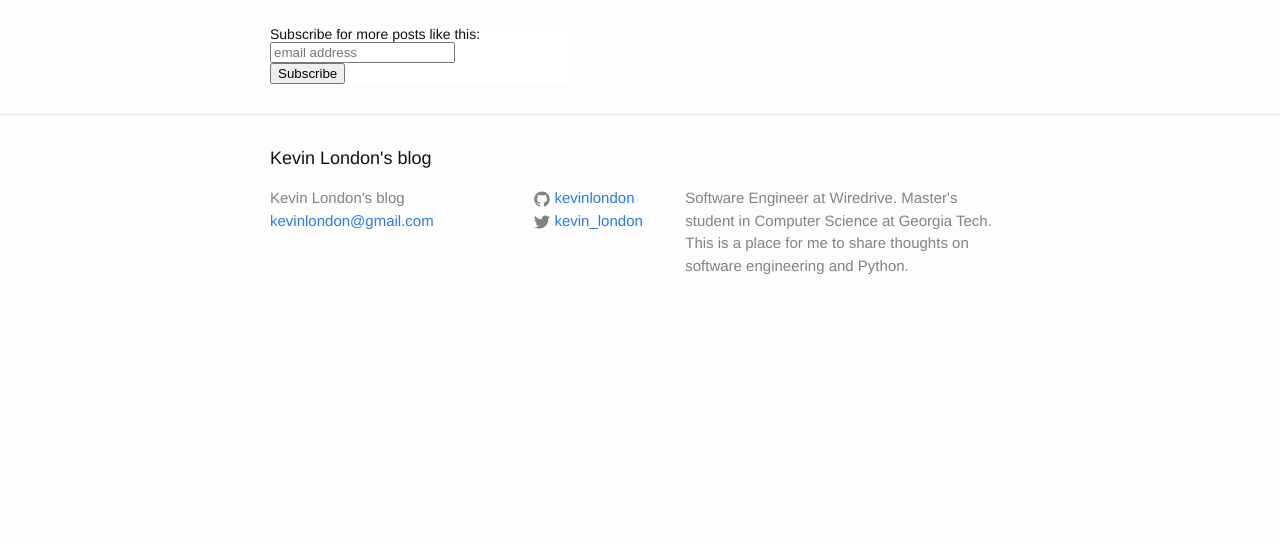
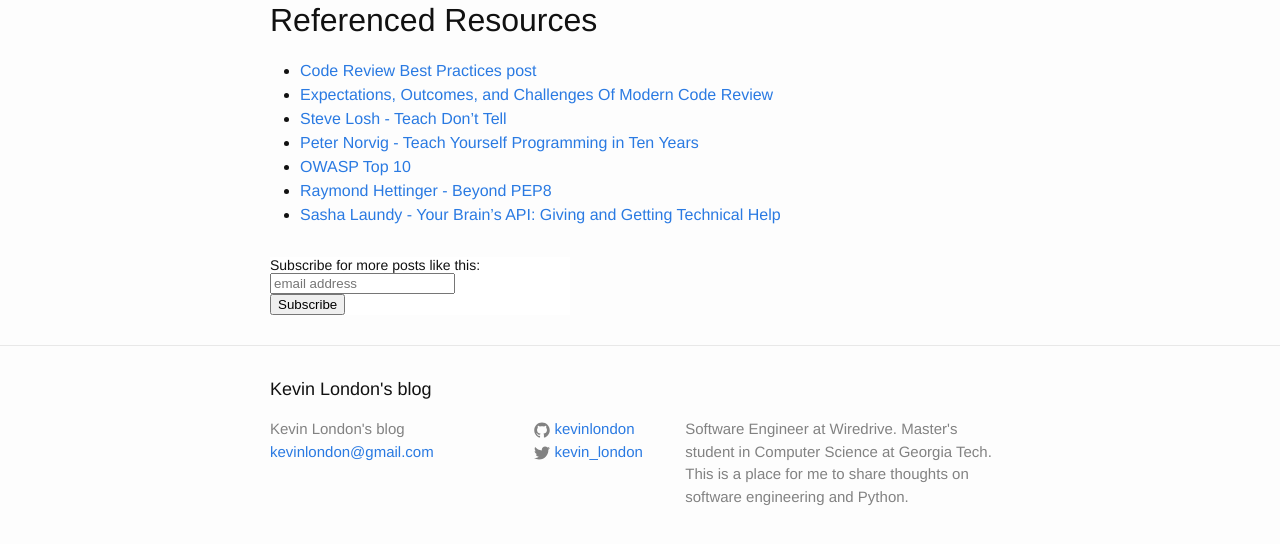
Before and after one commit to kevinlondon/kevinlondon.github.io, a Jekyll site: the page built from _posts/2015-06-25-intro-to-code-reviews-talk.markdown, in a window 1280 px wide, cut to the strip 553-1121 px from the top of the page. Shown: the top 544 px of the strip. Built offline with Jekyll 4.4.1, drawn with Linux system fonts in a browser that asks for light colours; comment, search, counter and statistics services are not loaded; before the commit the page ends 900 px from its top, so only the background shows below that.

Commit message:
Added references for code review talk

```diff
--- a/_posts/2015-06-25-intro-to-code-reviews-talk.markdown
+++ b/_posts/2015-06-25-intro-to-code-reviews-talk.markdown
@@ -19,3 +19,14 @@ Slides
 {% raw %}
 <script async class="speakerdeck-embed" data-id="637a1e03016b4297bbf9bdb4444a8ea7" data-ratio="1.33333333333333" src="//speakerdeck.com/assets/embed.js"></script>
 {% endraw %}
+
+Referenced Resources
+--------------------
+
+* [Code Review Best Practices post](http://bit.ly/cr-best-practices)
+* [Expectations, Outcomes, and Challenges Of Modern Code Review](http://bit.ly/ms-code-reviews)
+* [Steve Losh - Teach Don't Tell](http://bit.ly/teach-dont-tell)
+* [Peter Norvig - Teach Yourself Programming in Ten Years](http://norvig.com/21-days.html)
+* [OWASP Top 10](http://bit.ly/owasp-10)
+* [Raymond Hettinger - Beyond PEP8](http://bit.ly/beyond-pep8)
+* [Sasha Laundy - Your Brain's API: Giving and Getting Technical Help](http://blog.sashalaundy.com/talks/asking-helping/)
```
